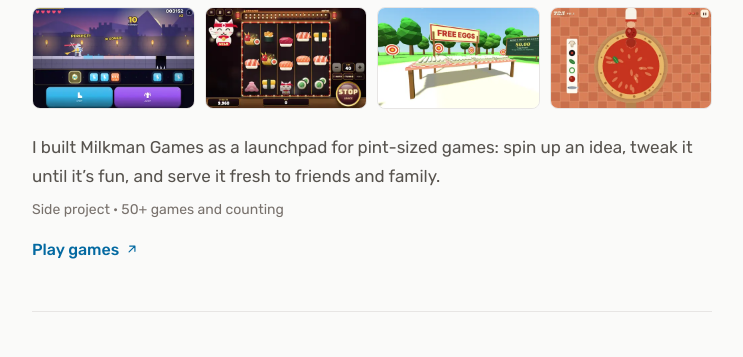
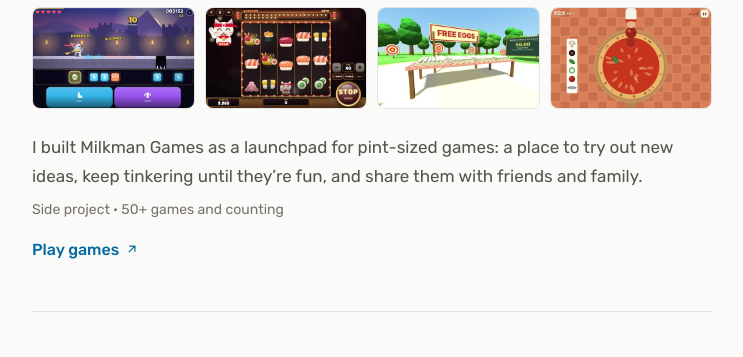
Before and after one commit to ahalp0217/ahalp0217.github.io, a plain HTML site: page beta/index.html in a window 1280 px wide. Shown: the part 3841-4198 px from the top of the page, without its empty margins (268-1011 px from the left). Drawn offline with Linux system fonts and the light colour scheme.

Commit message:
Make Milkman Games description more natural
Co-Authored-By: Claude Opus 5.5 <noreply@anthropic.com>
Claude-Session: https://claude.ai/code/session_01UkSYva2mr8yGmakxghaakD

```diff
--- a/beta/index.html
+++ b/beta/index.html
@@ -814,7 +814,7 @@
           <img src="../milkman/the-works.webp" alt="The Works screenshot" loading="lazy">
         </div>
 
-        <p>I built Milkman Games as a launchpad for pint-sized games: spin up an idea, tweak it until it’s fun, and serve it fresh to friends and family.</p>
+        <p>I built Milkman Games as a launchpad for pint-sized games: a place to try out new ideas, keep tinkering until they’re fun, and share them with friends and family.</p>
         <p class="meta">Side project · 50+ games and counting</p>
         <a href="https://milkman.games" target="_blank" rel="noopener" class="project-link">
           Play games
```
Also changed, not shown: index.html (+1 -1 lines).
